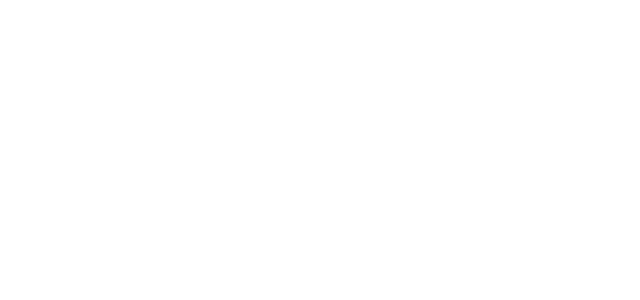
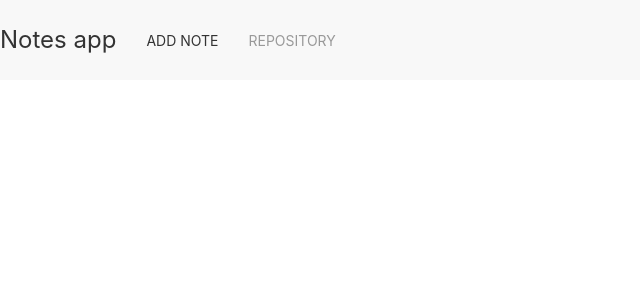
Before and after one commit to dj0nny/notes-app, a Vue app: page / in a window 1280 px wide. Shown: the top 300 px of the page, without its empty margins (0-640 px from the left). Built offline with nearby package versions, Linux system fonts and the light colour scheme.

Commit message:
add Header

```diff
--- a/src/App.vue
+++ b/src/App.vue
@@ -1,5 +1,17 @@
 <template>
   <div id="app">
+    <Header />
     <router-view/>
   </div>
 </template>
+
+<script>
+import Header from './components/Header.vue';
+
+export default {
+  name: 'App',
+  components: {
+    Header,
+  },
+};
+</script>
--- /dev/null
+++ b/src/components/Header.vue
@@ -0,0 +1,18 @@
+<template>
+  <nav class="uk-navbar-container" uk-navbar>
+    <div class="uk-navbar-left">
+      <ul class="uk-navbar-nav">
+        <a href="" class="uk-navbar-item uk-logo">Notes app</a>
+        <li class="uk-active"><a href="">Add note</a></li>
+        <li class="uk-parent"><a href="">Repository</a></li>
+        <li><a href=""></a></li>
+      </ul>
+    </div>
+  </nav>
+</template>
+
+<script>
+export default {
+  name: 'Header',
+};
+</script>
```
